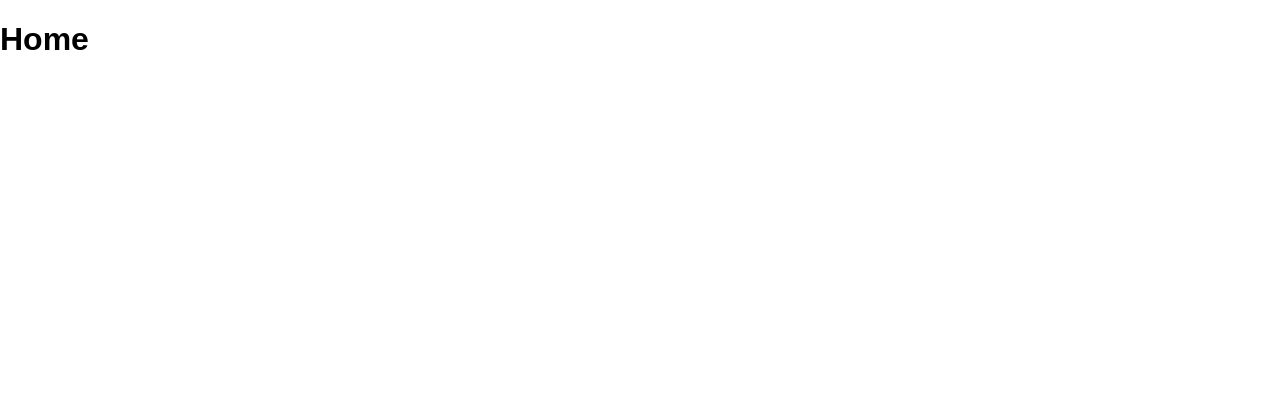
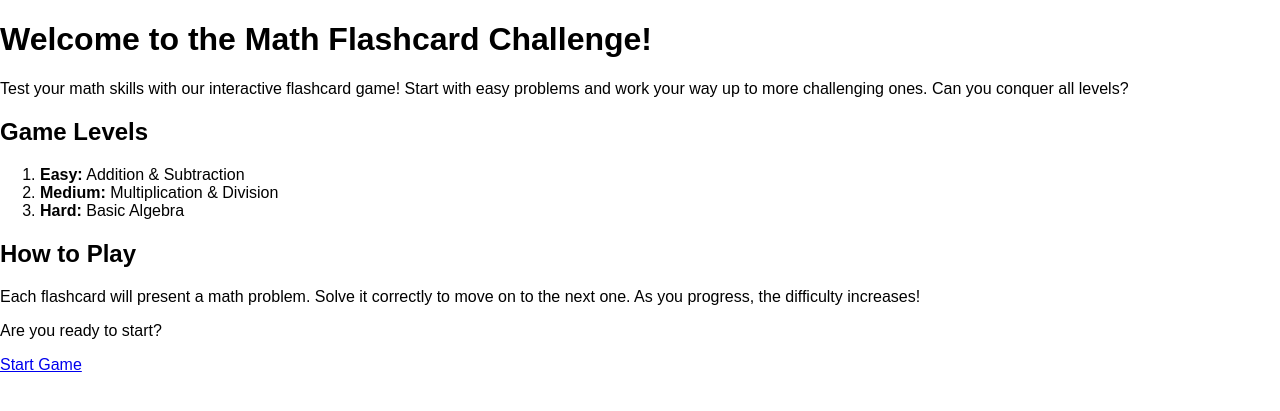
Before and after one commit to aizenbaidya/recall-royale, a Flask app: page / in a window 1280 px wide. Before the commit the part shown is almost empty. Shown: the top 411 px of the page. Run offline with Flask 3, Linux system fonts and the light colour scheme.

Commit message:
Created basic home page

```diff
--- a/templates/home.html
+++ b/templates/home.html
@@ -1,9 +1,32 @@
 {% extends 'base.html' %}
 
 {% block head %}
-    <title>Home</title>
+    <title>Math Flashcard Game</title>
+    <link rel="stylesheet" href="{{ url_for('static', filename='styles.css') }}">
 {% endblock %}
 
 {% block body %}
-    <h1>Home</h1>
+    <div class="home-container">
+        <h1>Welcome to the Math Flashcard Challenge!</h1>
+        <p>Test your math skills with our interactive flashcard game! Start with easy problems and work your way up to more challenging ones. Can you conquer all levels?</p>
+
+        <div class="section">
+            <h2>Game Levels</h2>
+            <ol>
+                <li><strong>Easy:</strong> Addition & Subtraction</li>
+                <li><strong>Medium:</strong> Multiplication & Division</li>
+                <li><strong>Hard:</strong> Basic Algebra</li>
+            </ol>
+        </div>
+
+        <div class="section">
+            <h2>How to Play</h2>
+            <p>Each flashcard will present a math problem. Solve it correctly to move on to the next one. As you progress, the difficulty increases!</p>
+            <p>Are you ready to start?</p>
+        </div>
+
+        <div class="section start-button">
+            <a href="/play" class="button">Start Game</a>
+        </div>
+    </div>
 {% endblock %}
```
